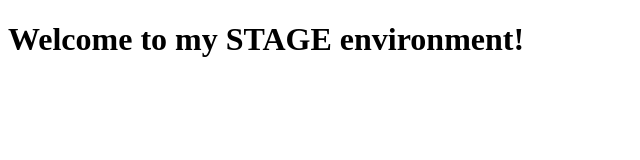
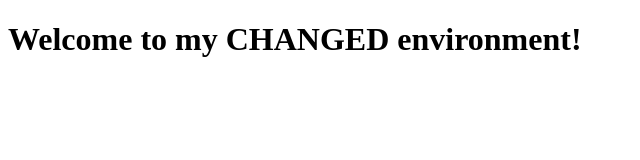
Before and after one commit to jdwlynx/simple-web-app, a plain HTML site: page index.html in a window 1280 px wide. Shown: the whole page, without its empty margins (0-640 px from the left). Drawn offline with Linux system fonts and the light colour scheme.

Commit message:
Update index.html

```diff
--- a/index.html
+++ b/index.html
@@ -4,6 +4,6 @@
         <title>My Cool Website</title>
     </head>
     <body>
-        <h1>Welcome to my STAGE environment!</h1>
+        <h1>Welcome to my CHANGED environment!</h1>
     </body>
 </html>
```
